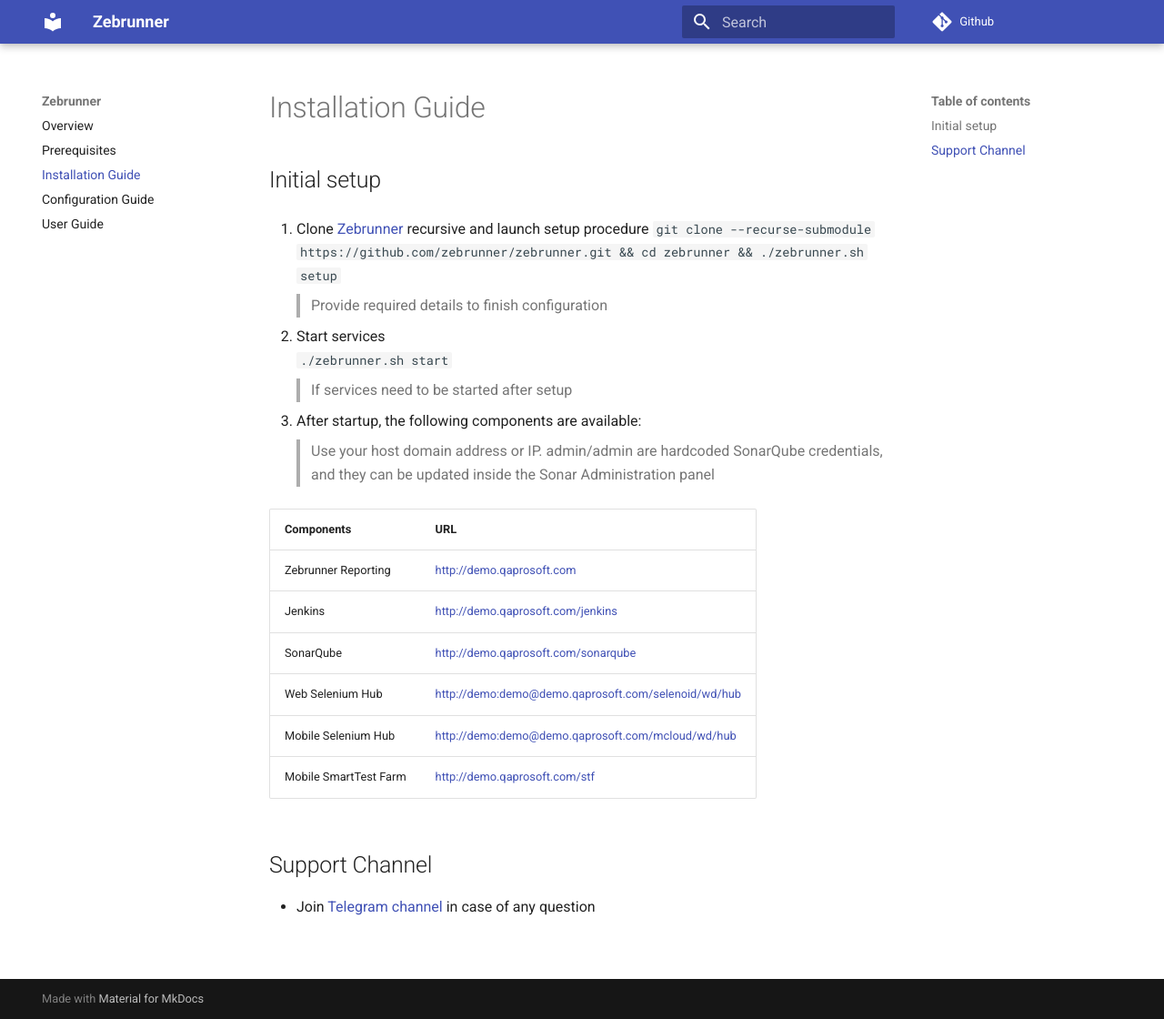
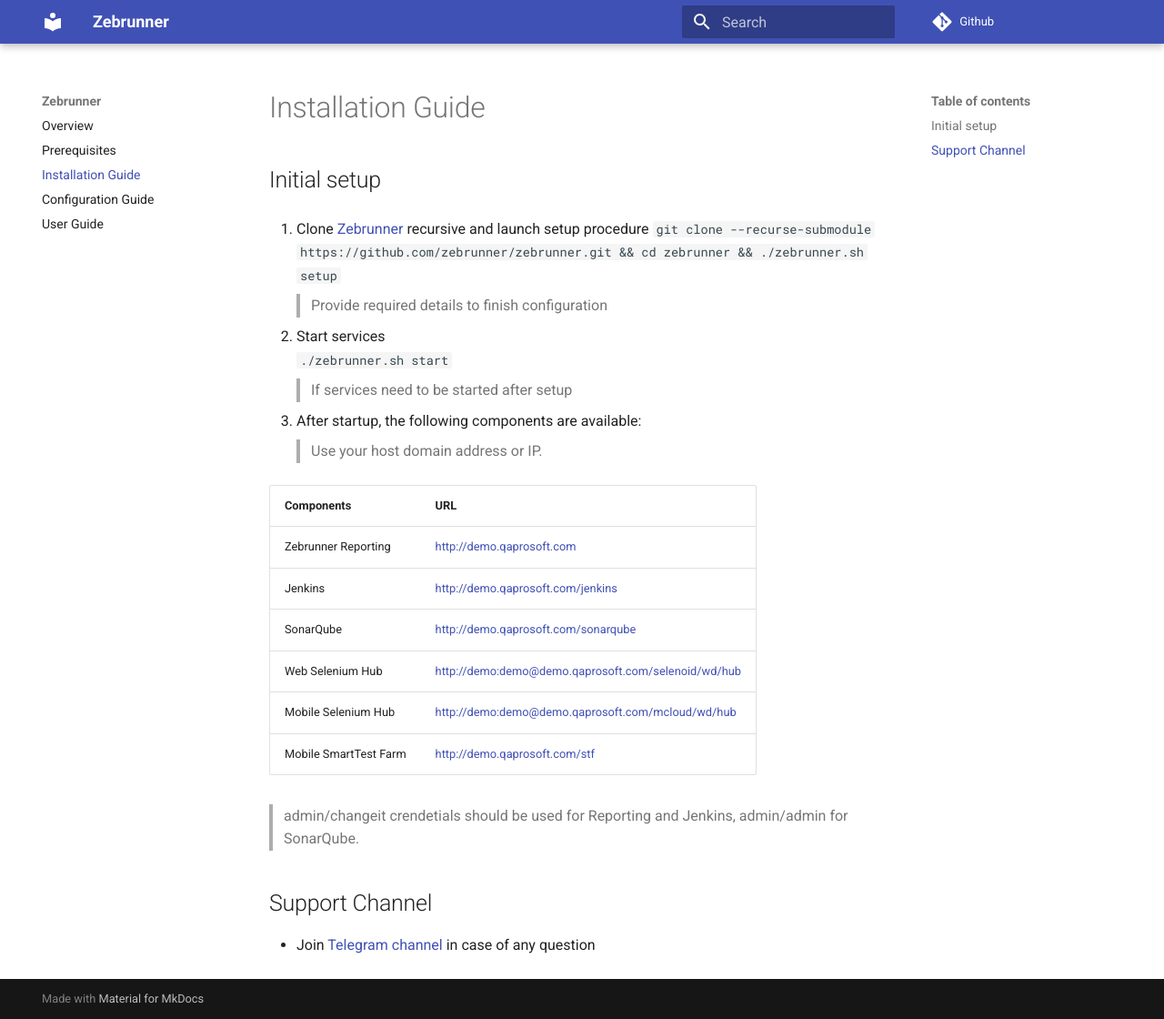
Before and after one commit to zebrunner/community-edition, an MkDocs documentation site: the page built from docs/install-guide.md, in a window 1280 px wide and 1120 px high. Shown: the whole window at 91% size. Built offline with MkDocs 1.6.1 and Material for MkDocs 9.7.7, drawn with Linux system fonts in a browser that asks for light colours; comment, search, counter and statistics services are not loaded; old or Windows-style settings are respelled for this version of MkDocs.

Commit message:
Update install-guide.md

```diff
--- a/docs/install-guide.md
+++ b/docs/install-guide.md
@@ -16,7 +16,6 @@
 
 3. After startup, the following components are available:
   > Use your host domain address or IP.
-  > admin/admin are hardcoded SonarQube credentials, and they can be updated inside the Sonar Administration panel
 
 | Components          	| URL                                                                                                    	   |
 |---------------------	|----------------------------------------------------------------------------------------------------------	   |
@@ -27,6 +26,8 @@
 | Mobile Selenium Hub 	| [http://demo:demo@demo.qaprosoft.com/mcloud/wd/hub](http://demo:demo@demo.qaprosoft.com/mcloud/wd/hub) 	   |
 | Mobile SmartTest Farm	| [http://demo.qaprosoft.com/stf](http://demo.qaprosoft.com/stf)                                         	   |
 
+> admin/changeit crendetials should be used for Reporting and Jenkins, admin/admin for SonarQube.
+
 ## Support Channel
 
 * Join [Telegram channel](https://t.me/zebrunner) in case of any question
```
